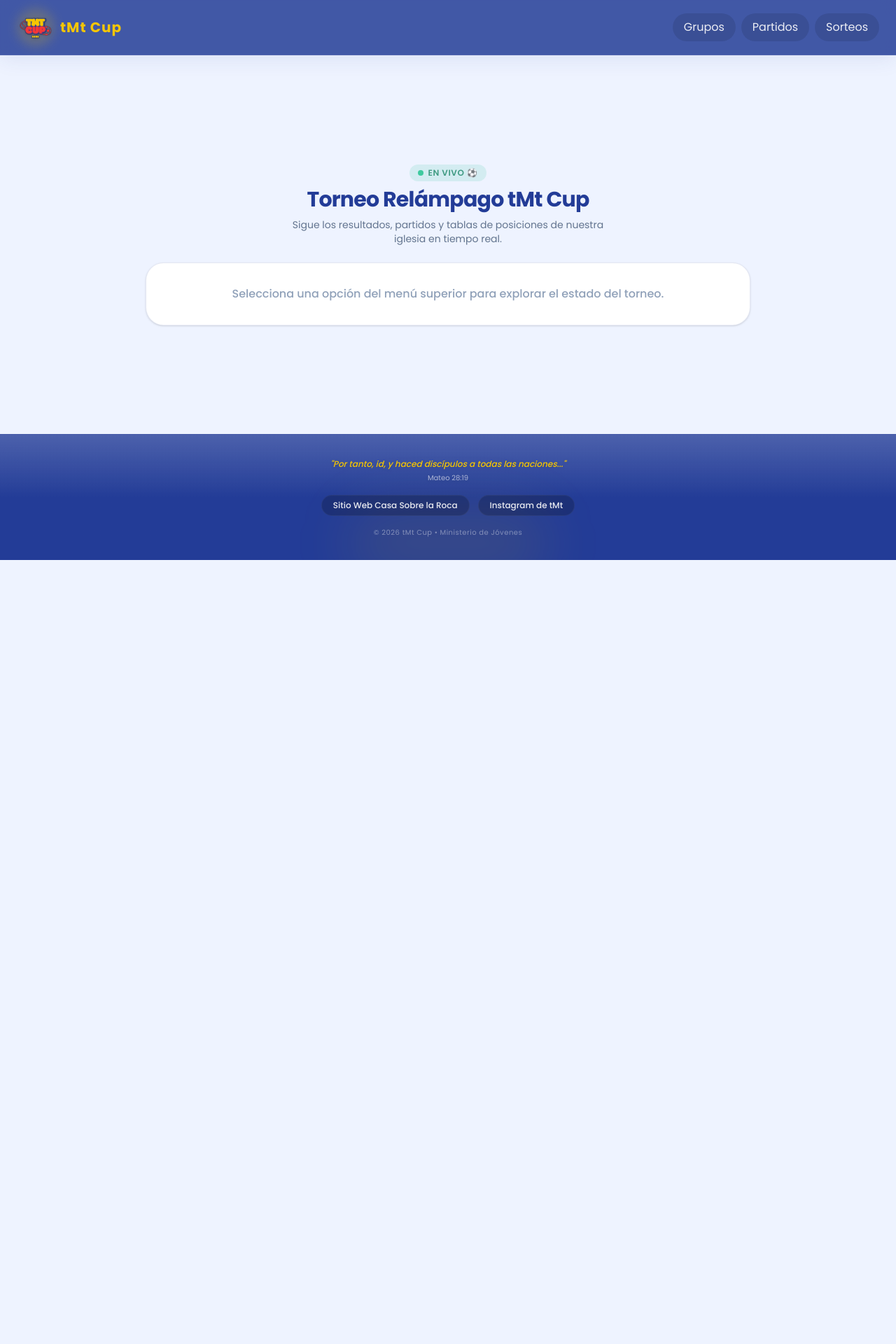
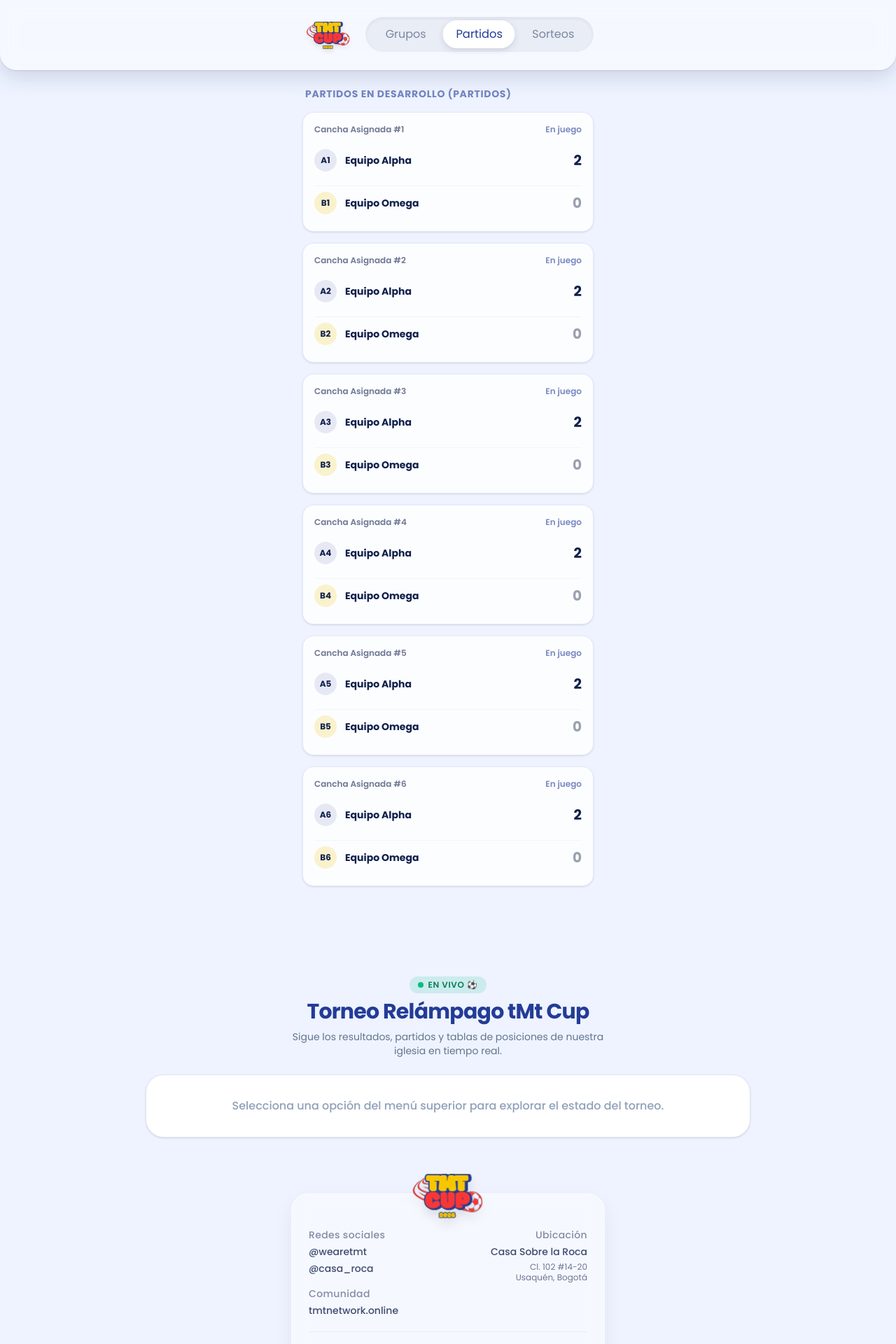
Before and after one commit to Camiloo11/TMT-CUP, a Next.js app: page / in a window 1280 px wide. Shown: the top 1920 px of the page at 70% size. Before the commit the page ends 800 px from the top, so only its background shows below. Built offline with nearby package versions, Linux system fonts and the light colour scheme; a web font is replaced by a local one.

Commit message:
Footer y header finalizados

```diff
--- a/app/components/Footer.tsx
+++ b/app/components/Footer.tsx
@@ -1,45 +1,113 @@
 "use client";
+
+import Image from "next/image";
 
 export default function Footer() {
   return (
-    // Aplicamos el gradiente descendente de tu plantilla adaptado a la paleta institucional
-    <footer className="w-full bg-gradient-to-b from-[color:var(--primary)]/80 via-[color:var(--primary)] to-[color:var(--primary)] text-white/90 border-t border-white/15 py-8 px-4 text-center mt-auto space-y-4 backdrop-blur-lg relative overflow-hidden">
+    /* Footer flotante estilo ios */
+    <footer className="w-full px-4 pb-4 mt-auto font-poppins">
+      {/* Tarjeta contenedora compactada con py-6 y mt-12 */}
+      <div className="w-full max-w-md mx-auto bg-white/45 backdrop-blur-md border border-white/40 shadow-[0_10px_30px_rgba(16,32,76,0.06)] rounded-3xl py-6 px-6 relative mt-12">
 
-      {/* Sutil resplandor de fondo emulando las capas absolutas desenfocadas de tu código */}
-      <div className="absolute -bottom-10 left-1/2 -translate-x-1/2 w-72 h-24 bg-[color:var(--accent)]/10 rounded-full blur-[40px] pointer-events-none"></div>
+        {/* Logo maximizado intersecado */}
+        <div className="absolute top-0 left-1/2 -translate-x-1/2 -translate-y-1/2 z-10 pointer-events-none">
+          <Image
+            src="/assets/Logo_tMtCup.svg"
+            alt="Logo oficial tMt Cup"
+            width={120}
+            height={120}
+            className="object-contain drop-shadow-xl"
+            priority
+          />
+        </div>
 
-      {/* Contenido protegido en la capa superior (z-10) */}
-      <div className="relative z-10 space-y-4">
-        {/* Pasaje Bíblico con el color de acento destacado */}
-        <p className="text-xs italic font-medium max-w-md mx-auto leading-relaxed text-[color:var(--accent)] drop-shadow-sm">
-          "Por tanto, id, y haced discípulos a todas las naciones..."
-          <span className="block not-italic text-[10px] text-white/60 mt-0.5 font-normal">Mateo 28:19</span>
-        </p>
+        {/* Contenido en dos columnas con pt-6 y menor separación (gap-4) */}
+        <div className="grid grid-cols-2 gap-4 items-start text-sm pt-6">
 
-        {/* Enlaces con diseño de pastillas flotantes (pills) parecidas a las etiquetas de tu código */}
-        <div className="flex flex-wrap items-center justify-center gap-3 text-xs font-medium">
+          {/* Columna izquierda (Alineada a la izquierda) */}
+          <div className="flex flex-col gap-4 text-left">
+            {/* Canales de Instagram */}
+            <div className="space-y-1">
+              <span className="block text-[14px] font-medium tracking-wide text-[#10204c]/50">
+                Redes sociales
+              </span>
               <a
-            href="https://casasobrelaroca.org"
+                href="https://www.instagram.com/wearetmt/"
                 target="_blank"
                 rel="noopener noreferrer"
-            className="rounded-full px-4 py-1.5 bg-black/20 hover:bg-black/40 border border-white/5 transition duration-200 hover:text-[color:var(--accent)]"
+                className="block font-medium text-[#10204c]/80 hover:text-[#233c97] transition-colors"
               >
-            Sitio Web Casa Sobre la Roca
+                @wearetmt
               </a>
               <a
-            href="https://instagram.com"
+                href="https://www.instagram.com/casa_roca/"
                 target="_blank"
                 rel="noopener noreferrer"
-            className="rounded-full px-4 py-1.5 bg-black/20 hover:bg-black/40 border border-white/5 transition duration-200 hover:text-[color:var(--accent)]"
+                className="block font-medium text-[#10204c]/80 hover:text-[#233c97] transition-colors"
               >
-            Instagram de tMt
+                @casa_roca
               </a>
             </div>
 
-        {/* Copyright */}
-        <div className="text-[10px] font-normal text-white/40 tracking-wider">
-          <p>© 2026 tMt Cup • Ministerio de Jóvenes</p>
+            {/* Información de Contacto / Comunidad */}
+            <div className="space-y-1">
+              <span className="block text-[14px] font-medium tracking-wide text-[#10204c]/50">
+                Comunidad
+              </span>
+              <a
+                href="https://tmtnetwork.online/"
+                target="_blank"
+                rel="noopener noreferrer"
+                className="block font-medium text-[#10204c]/80 hover:text-[#233c97] transition-colors break-all"
+              >
+                tmtnetwork.online
+              </a>
             </div>
+          </div>
+
+          {/* Columna derecha (Alineada a la derecha) */}
+          <div className="flex flex-col gap-4 text-right items-end">
+            {/* Ubicación e Iglesia */}
+            <div className="space-y-1">
+              <span className="block text-[14px] font-medium tracking-wide text-[#10204c]/50">
+                Ubicación
+              </span>
+              <a
+                href="https://casaroca.org/"
+                target="_blank"
+                rel="noopener noreferrer"
+                className="block font-medium text-[#10204c]/80 hover:text-[#233c97] transition-colors"
+              >
+                Casa Sobre la Roca
+              </a>
+              <p className="text-[12px] font-normal text-[#10204c]/60 leading-tight max-w-[160px]">
+                Cl. 102 #14-20<br />
+                Usaquén, Bogotá
+              </p>
+            </div>
+          </div>
+
+        </div>
+
+        {/* Separador intermedio más ajustado */}
+        <div className="w-full h-[1px] bg-[#10204c]/5 mt-5 mb-4" />
+
+        {/* Texto de identidad (Quiénes somos) */}
+        <div className="text-center max-w-sm mx-auto space-y-0.5 px-2">
+          <p className="text-[12px] italic font-normal leading-relaxed text-[#233c97]">
+            "Que nadie te menosprecie por ser joven. Al contrario, que los creyentes vean en ti un ejemplo a seguir en la manera de hablar, en la conducta, en amor, fe y pureza."
+          </p>
+          <span className="block text-[10px] font-medium text-[#10204c]/40">
+            1 Timoteo 4:12
+          </span>
+        </div>
+
+        {/* Pie del footer: Separador sutil y derechos reservados */}
+        <div className="w-full h-[1px] bg-[#10204c]/5 mt-4 mb-3" />
+        <div className="text-center text-[10px] font-medium text-[#10204c]/30 tracking-widest">
+          © 2026 tMt Cup • Ministerio de jóvenes
+        </div>
+
       </div>
     </footer>
   );
--- a/app/components/Header.tsx
+++ b/app/components/Header.tsx
@@ -1,50 +1,112 @@
 "use client";
 
+import { useState } from "react";
 import Image from "next/image";
 
-export default function Header() {
+export default function LayoutPrueba() {
+  const [activeTab, setActiveTab] = useState("partidos");
+
   const tabs = [
     { id: "grupos", label: "Grupos" },
     { id: "partidos", label: "Partidos" },
     { id: "sorteos", label: "Sorteos" }
   ];
 
+  const activeIndex = tabs.findIndex((tab) => tab.id === activeTab);
+
   return (
-    // Usamos el color de la iglesia con opacidad y un blur de fondo envolvente
-    <header className="sticky top-0 z-50 w-full bg-[color:var(--primary)]/85 backdrop-blur-md border-b border-white/10 text-white shadow-[0_4px_30px_rgba(35,60,151,0.1)]">
-      <div className="mx-auto flex max-w-7xl items-center justify-between px-4 py-3 sm:px-6">
-        {/* Logo en la parte superior izquierda */}
-        <div className="flex items-center gap-2 group transition-all duration-300">
-          <div className="relative">
-            {/* Efecto de resplandor difuminado suave detrás del logo emulando tu código */}
-            <div className="absolute inset-0 bg-[color:var(--accent)] rounded-full blur-[8px] opacity-20 group-hover:opacity-40 transition-opacity duration-300"></div>
+    <div className="w-full min-h-screen bg-[#eef3ff] text-[#10204c] relative font-poppins">
+
+      {/*
+        HEADER CON COHESIÓN VISUAL E INTEGRACIÓN DE POPPINS
+        - font-poppins: Asegura el renderizado exacto de tu tipografía en todo el componente.
+        - bg-white/45 backdrop-blur-md: Cristal transparente limpio.
+        - border-b-2 border-white/40 shadow-[...]: Contorno y profundidad bien marcados.
+      */}
+      <header className="sticky top-0 z-50 w-full rounded-b-3xl bg-white/45 backdrop-blur-md border-b-2 border-white/40 shadow-[0_10px_30px_rgba(16,32,76,0.15),_0_1px_3px_rgba(16,32,76,0.1)] overflow-hidden font-poppins">
+        <div className="w-full max-w-md mx-auto px-4 py-3 flex items-center justify-between gap-4">
+
+          {/* LOGO */}
+          <div className="flex-shrink-0 relative flex items-center justify-center">
             <Image
               src="/assets/Logo_tMtCup.svg"
-              alt="Logo TMT CUP"
-              width={54}
-              height={54}
-              className="relative object-contain drop-shadow-sm transition-transform duration-300 group-hover:scale-105"
+              alt="Logo oficial TMT CUP"
+              width={74}
+              height={74}
+              className="object-contain drop-shadow-md"
               priority
             />
           </div>
-          <span className="hidden text-xl font-bold tracking-wider text-[color:var(--accent)] sm:block">
-            tMt Cup
-          </span>
-        </div>
 
-        {/* Pestañas de navegación estilizadas con burbujas semi-transparentes */}
-        <nav className="flex gap-1 sm:gap-2">
-          {tabs.map((tab) => (
+          {/* BARRA DE NAVEGACIÓN (Pista Hundida) */}
+          <nav className="relative flex-1 grid grid-cols-3 p-1 bg-[#10204c]/[0.05] rounded-full shadow-[inset_0_2px_4px_rgba(16,32,76,0.06)] border border-[#10204c]/[0.01]">
+
+            {/* INDICADOR DESLIZANTE SÓLIDO (Píldora Limpia) */}
+            <div
+              className="absolute top-1 bottom-1 left-1 bg-white rounded-full border border-white shadow-[0_3px_10px_rgba(16,32,76,0.12),_0_1px_2px_rgba(16,32,76,0.04)] transition-transform duration-300 ease-[cubic-bezier(0.25,1,0.5,1)]"
+              style={{
+                width: "calc(33.3333% - 5px)",
+                transform: `translateX(calc(${activeIndex} * (100% + 2.5px)))`
+              }}
+            />
+
+            {tabs.map((tab) => {
+              const isActive = activeTab === tab.id;
+              return (
                 <button
                   key={tab.id}
                   type="button"
-              className="rounded-full px-4 py-2 text-sm font-semibold transition-all duration-200 hover:bg-white/15 active:scale-95 bg-black/10 text-white/90 hover:text-white"
+                  onClick={() => setActiveTab(tab.id)}
+                  className={`
+                    relative py-2 text-xs font-bold rounded-full transition-all duration-200 select-none outline-none text-center z-10
+                    ${
+                      isActive
+                        ? "text-[#233c97] font-extrabold scale-[1.02]"
+                        : "text-[#10204c]/50 hover:text-[#10204c]/80"
+                    }
+                    active:scale-[0.96] transition-transform
+                  `}
                 >
                   {tab.label}
                 </button>
-          ))}
+              );
+            })}
           </nav>
         </div>
       </header>
+
+      {/* CONTENIDO FEED (Mantiene Poppins por herencia) */}
+      <main className="w-full max-w-md mx-auto px-4 py-6 flex flex-col gap-4 pb-24">
+        <h2 className="text-sm font-bold uppercase tracking-wider text-[#233c97]/60 px-1">
+          Partidos en desarrollo ({activeTab})
+        </h2>
+
+        {[1, 2, 3, 4, 5, 6].map((i) => (
+          <div key={i} className="w-full p-4 bg-white/80 rounded-2xl border border-[#233c97]/10 shadow-sm flex flex-col gap-3">
+            <div className="flex justify-between items-center text-xs font-semibold opacity-60">
+              <span>Cancha Asignada #{i}</span>
+              <span className="text-[#233c97]">En juego</span>
+            </div>
+
+            <div className="flex items-center justify-between py-2">
+              <div className="flex items-center gap-3">
+                <div className="w-8 h-8 rounded-full bg-[#233c97]/10 flex items-center justify-center font-bold text-xs">A{i}</div>
+                <span className="font-bold text-sm">Equipo Alpha</span>
+              </div>
+              <span className="text-xl font-black">2</span>
+            </div>
+
+            <div className="flex items-center justify-between py-2 border-t border-gray-100">
+              <div className="flex items-center gap-3">
+                <div className="w-8 h-8 rounded-full bg-[#f7c600]/20 flex items-center justify-center font-bold text-xs">B{i}</div>
+                <span className="font-bold text-sm">Equipo Omega</span>
+              </div>
+              <span className="text-xl font-black text-gray-400">0</span>
+            </div>
+          </div>
+        ))}
+      </main>
+
+    </div>
   );
 }
--- a/app/layout.tsx
+++ b/app/layout.tsx
@@ -17,6 +17,9 @@ const modak = Modak({
 export const metadata: Metadata = {
   title: "TMT CUP | Match Supervisor View",
   description: "Mobile-first match supervisor console for fast football tournaments.",
+  icons: {
+    icon: "/assets/Logo_tMtCup.svg",
+  },
 };
 
 export default function RootLayout({
```
Lines whose indentation alone changed are shown as unchanged.
